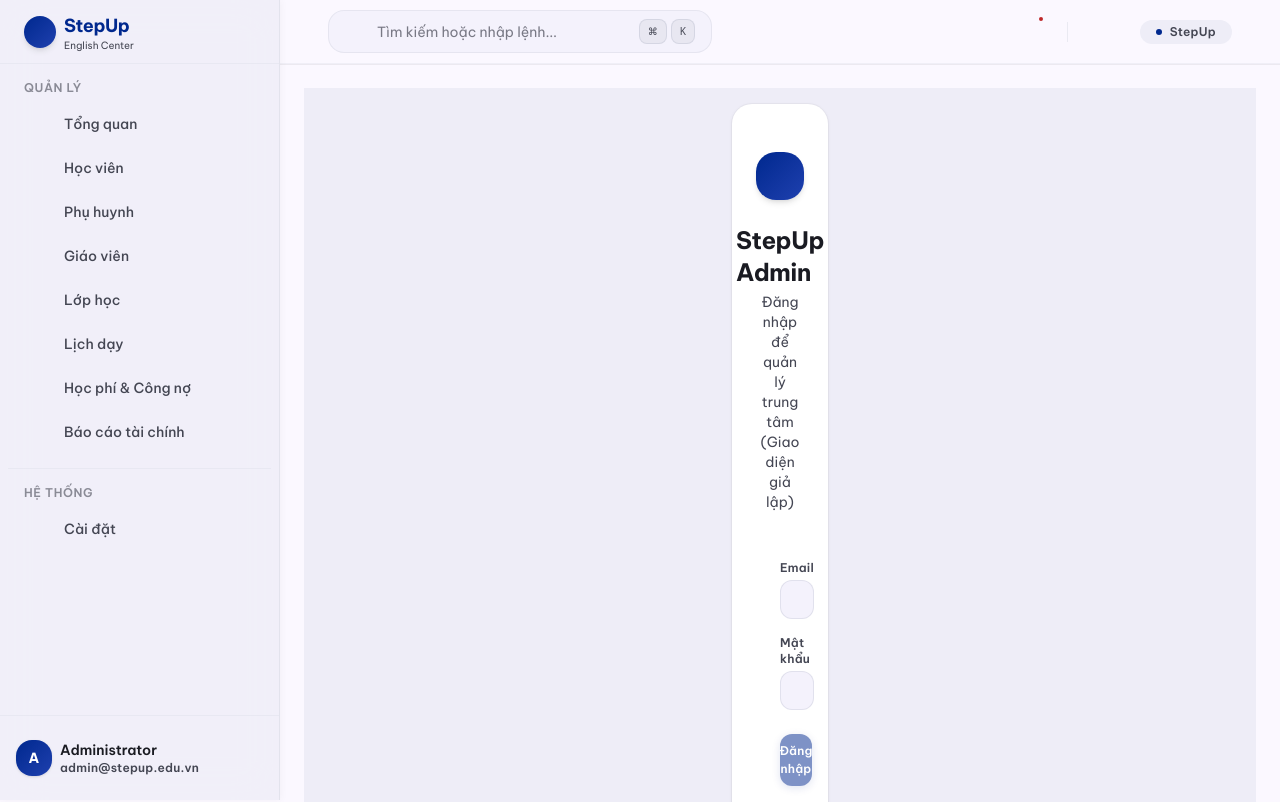
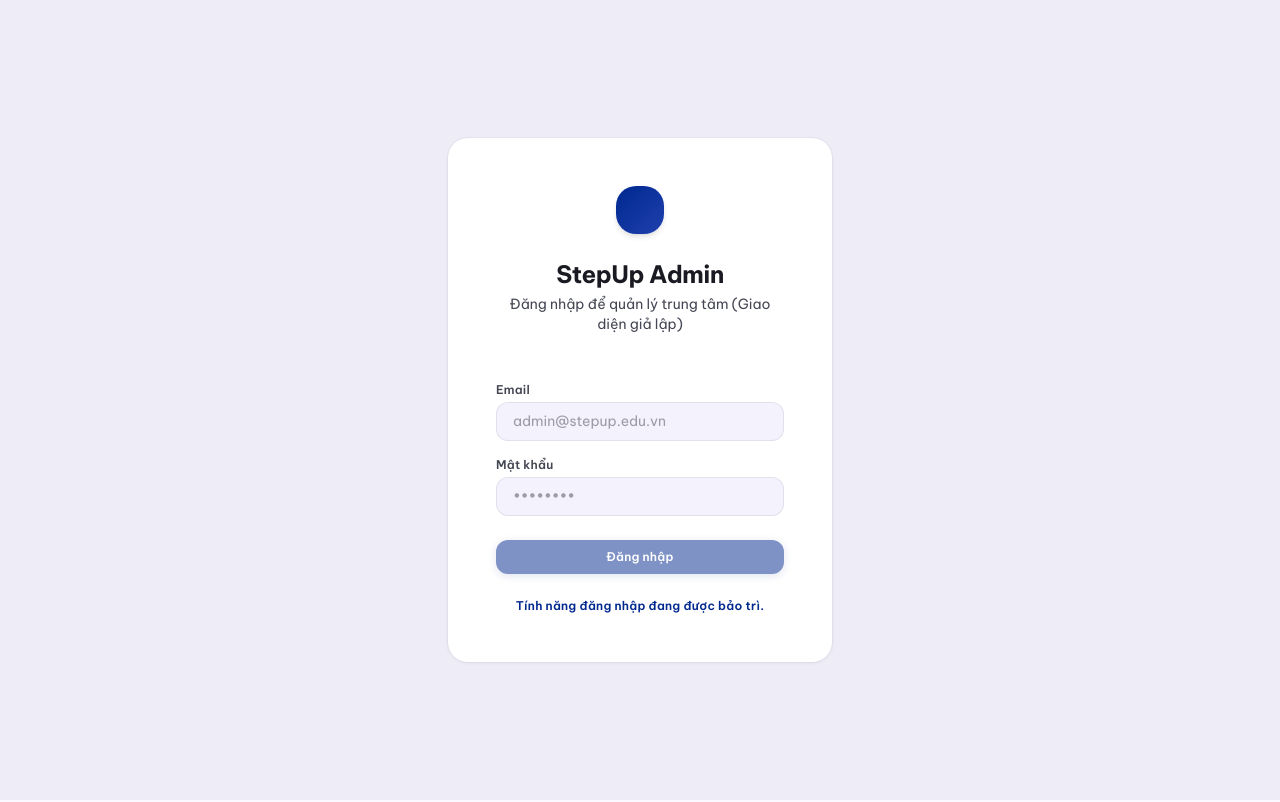
Before and after one commit to tanmle/stepup, a Next.js app: page /login in a window 1280 px wide. Shown: the top 802 px of the page. Built offline with nearby package versions, Linux system fonts and the light colour scheme.

Commit message:
login screen

```diff
--- a/src/app/login/page.tsx
+++ b/src/app/login/page.tsx
@@ -2,8 +2,8 @@ import React from 'react';
 
 export default function LoginPage() {
   return (
-    <div className="min-h-screen flex items-center justify-center bg-surface-container p-md">
-      <div className="card max-w-sm w-full p-xl flex flex-col items-center">
+    <div className="min-h-screen w-full flex items-center justify-center bg-surface-container p-md">
+      <div className="card w-[384px] max-w-full p-xl flex flex-col items-center">
         <div className="w-12 h-12 rounded-2xl bg-gradient-to-br from-primary to-primary-container flex items-center justify-center shadow-md mb-lg">
           <span className="material-symbols-outlined text-on-primary text-[24px]">bolt</span>
         </div>
--- a/src/components/layout/MainLayout.tsx
+++ b/src/components/layout/MainLayout.tsx
@@ -1,6 +1,7 @@
 'use client';
 
 import { useState } from 'react';
+import { usePathname } from 'next/navigation';
 import Sidebar from './Sidebar';
 import Header from './Header';
 
@@ -10,6 +11,12 @@ interface MainLayoutProps {
 
 export default function MainLayout({ children }: MainLayoutProps) {
   const [isSidebarOpen, setIsSidebarOpen] = useState(false);
+  const pathname = usePathname();
+
+  // Don't render the dashboard layout for the login page
+  if (pathname === '/login') {
+    return <>{children}</>;
+  }
 
   return (
     <div className="min-h-screen bg-background flex">
```
